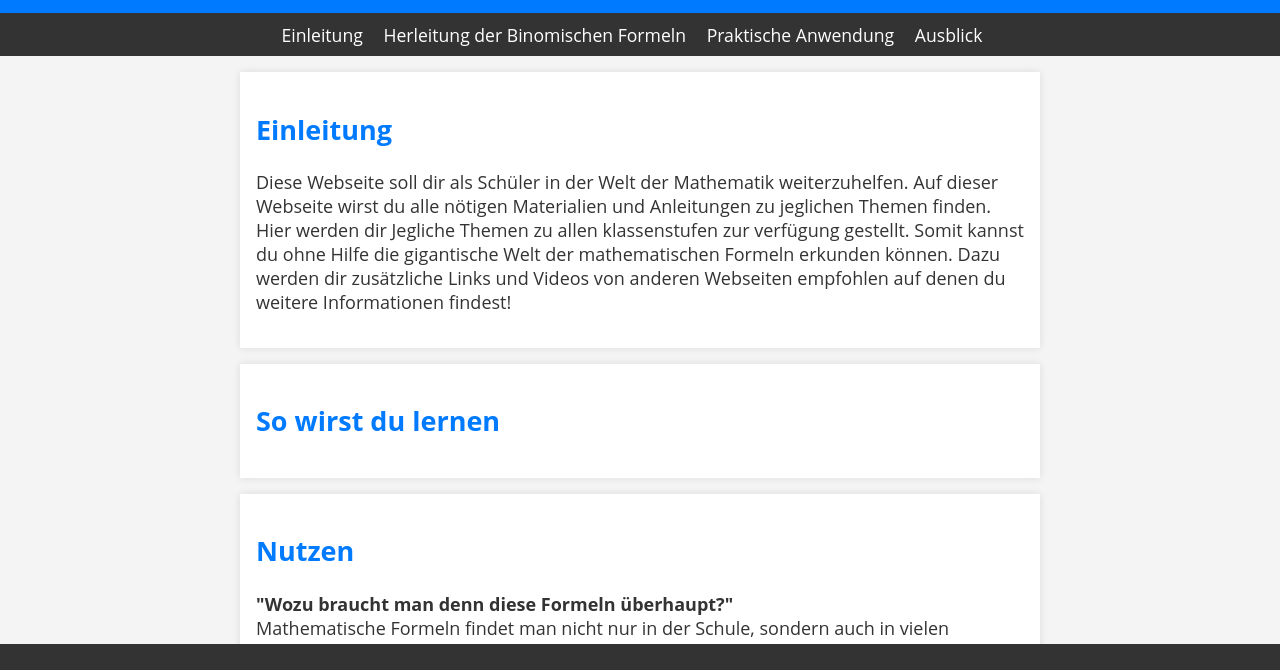
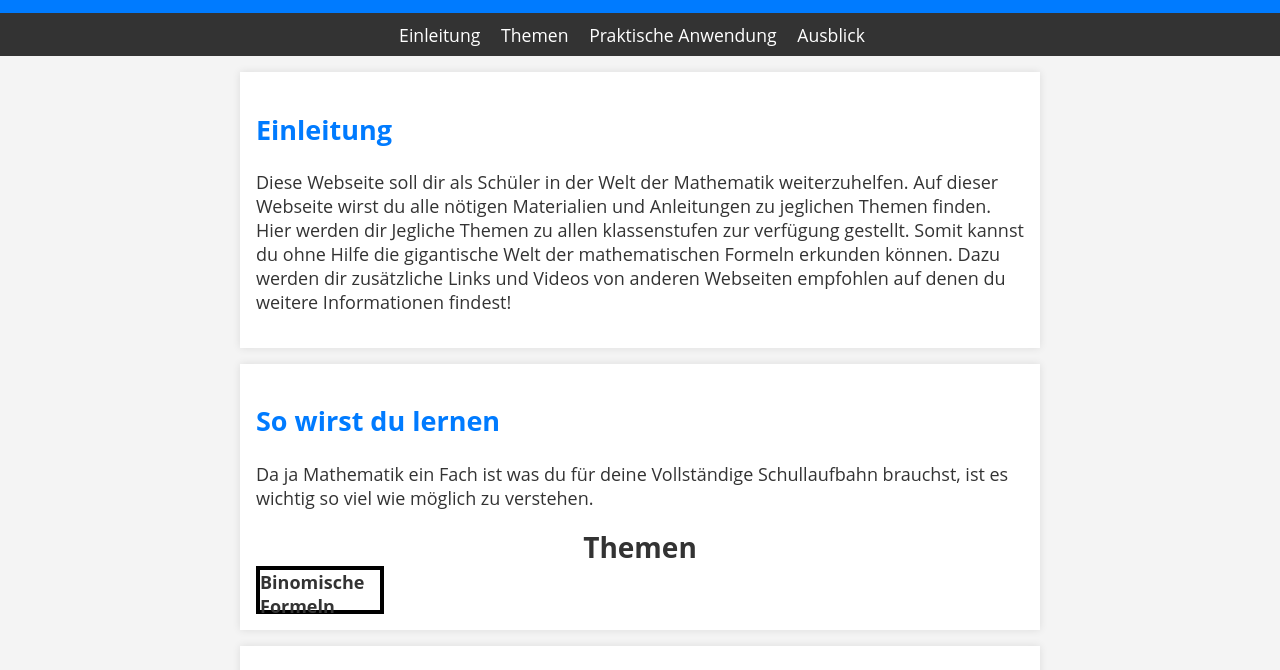
Before and after one commit to Taddl2101/Facharbeit, a plain HTML site: page Facharbeit/html/index.html in a window 1280 px wide. Shown: the part 74-744 px from the top of the page. Drawn offline with Linux system fonts and the light colour scheme.

Commit message:
progression

```diff
--- a/Facharbeit/css/style.css
+++ b/Facharbeit/css/style.css
@@ -3,7 +3,6 @@ body {
   background-color: #f4f4f4;
   color: #333;
   margin: 0;
-  padding: 0 0 6vh 0;
   font-size: large;
 }
 
@@ -17,6 +16,10 @@ header {
 h1 {
   margin: 0;
   font-size: 2.5rem;
+}
+.themen {
+  text-align: center;
+  font-size: 3.5vh;
 }
 
 nav {
@@ -61,13 +64,18 @@ section h2 {
 section h3 {
   color: #333;
 }
+.topic {
+  width: 15vh;
+  height: 5vh;
+  border: 0.5vh black solid;
+}
 
 footer {
   background-color: #333;
   color: white;
   text-align: center;
   padding: 1.4vh 0;
-  position: fixed;
+  position: relative;
   width: 100%;
   bottom: 0;
 }
--- a/Facharbeit/html/index.html
+++ b/Facharbeit/html/index.html
@@ -15,7 +15,7 @@
     <nav>
       <ul>
         <li><a href="#einleitung">Einleitung</a></li>
-        <li><a href="#herleitung">Herleitung der Binomischen Formeln</a></li>
+        <li><a href="#herleitung">Themen</a></li>
         <li><a href="#praktische-anwendung">Praktische Anwendung</a></li>
         <li><a href="#ausblick">Ausblick</a></li>
       </ul>
@@ -36,7 +36,12 @@
 
     <section id="herleitung">
       <h2>So wirst du lernen</h2>
-      <p></p>
+      <p>
+        Da ja Mathematik ein Fach ist was du für deine Vollständige
+        Schullaufbahn brauchst, ist es wichtig so viel wie möglich zu verstehen.
+      </p>
+      <h1 class="themen">Themen</h1>
+      <div class="topic"><b>Binomische Formeln</b></div>
     </section>
     <section id="praktische-anwendung">
       <h2>Nutzen</h2>
```
